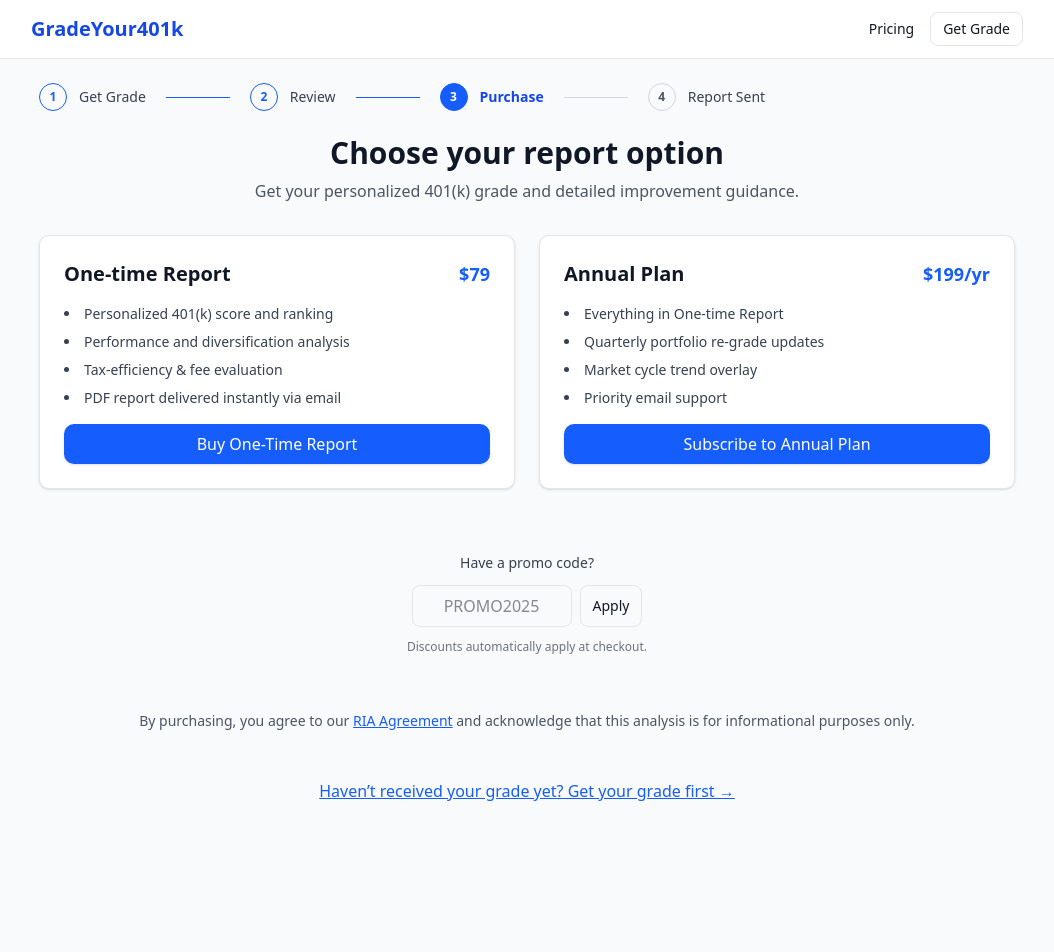
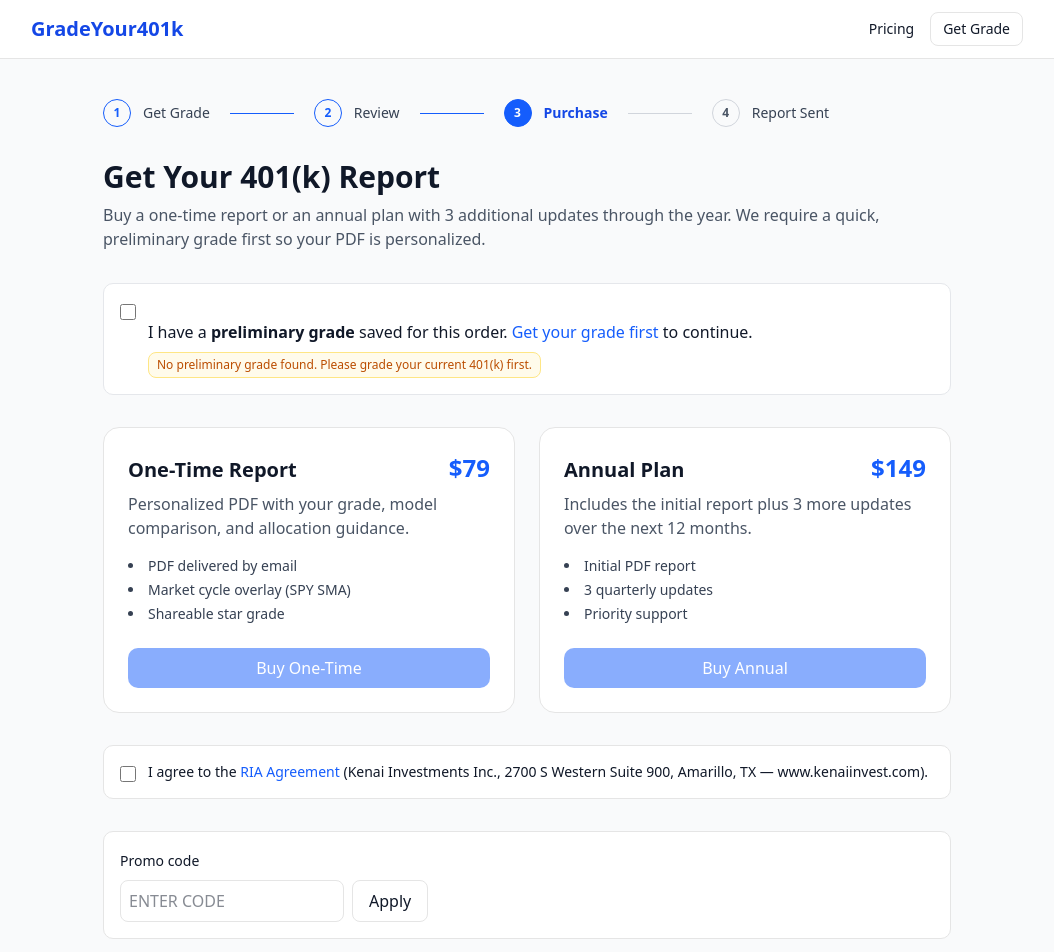
Before and after one commit to rremling/gradeyour401k, a Next.js app: page /pricing in a window 1280 px wide. Shown: the top 952 px of the page, without its empty margins (113-1167 px from the left). Before the commit the page ends 827 px from the top, so only its background shows below. Built offline with nearby package versions, Linux system fonts and the light colour scheme.

Commit message:
Update page.tsx

```diff
--- a/src/app/pricing/page.tsx
+++ b/src/app/pricing/page.tsx
@@ -1,10 +1,10 @@
-// src/app/grade/new/page.tsx
+// src/app/pricing/page.tsx
 "use client";
 
+import { useEffect, useMemo, useRef, useState } from "react";
 import Link from "next/link";
-import { useState } from "react";
 
-// Reusable stepper
+// ---- Stepper (1:Get Grade, 2:Review, 3:Purchase, 4:Report Sent) ----
 function Stepper({ current = 3 }: { current?: 1 | 2 | 3 | 4 }) {
   const steps = [
     { n: 1, label: "Get Grade" },
@@ -14,7 +14,7 @@ function Stepper({ current = 3 }: { current?: 1 | 2 | 3 | 4 }) {
   ] as const;
 
   return (
-    <div className="w-full mb-6">
+    <div className="w-full">
       <ol className="flex items-center gap-3 text-sm">
         {steps.map((s, idx) => {
           const isActive = s.n === current;
@@ -57,139 +57,314 @@ function Stepper({ current = 3 }: { current?: 1 | 2 | 3 | 4 }) {
   );
 }
 
+const ONE_TIME_PRICE_USD = Number(process.env.NEXT_PUBLIC_PRICE_ONE_TIME || 79);
+const ANNUAL_PRICE_USD = Number(process.env.NEXT_PUBLIC_PRICE_ANNUAL || 149);
+
+type PlanKey = "one_time" | "annual";
+type PromoInfo = {
+  id: string;
+  percent_off?: number | null;
+  amount_off?: number | null;
+  currency?: string | null;
+};
+
 export default function PricingPage() {
-  const [promoCode, setPromoCode] = useState("");
+  const [isLoading, setIsLoading] = useState<PlanKey | null>(null);
   const [error, setError] = useState<string | null>(null);
 
-  async function startCheckout(plan: "onetime" | "annual") {
+  const [riaAccepted, setRiaAccepted] = useState(false);
+  const riaRef = useRef<HTMLDivElement | null>(null);
+
+  const [hasPrelim, setHasPrelim] = useState(false);
+  const [prelimAccepted, setPrelimAccepted] = useState(false);
+  const [previewId, setPreviewId] = useState<string | null>(null);
+
+  useEffect(() => {
+    const id =
+      typeof window !== "undefined"
+        ? localStorage.getItem("gy4k_preview_id")
+        : null;
+    if (id) {
+      setPreviewId(id);
+      setHasPrelim(true);
+      setPrelimAccepted(true);
+    } else {
+      setPreviewId(null);
+      setHasPrelim(false);
+      setPrelimAccepted(false);
+    }
+  }, []);
+
+  const [promoInput, setPromoInput] = useState("");
+  const [applied, setApplied] = useState<PromoInfo | null>(null);
+  const [applying, setApplying] = useState(false);
+  const [promoMsg, setPromoMsg] = useState<string | null>(null);
+
+  function calcAfterPromo(baseUsd: number, promo: PromoInfo | null): number {
+    if (!promo) return baseUsd;
+    const pct = promo.percent_off ?? null;
+    const amtCents = promo.amount_off ?? null;
+    let after = baseUsd;
+    if (pct && pct > 0) after = Math.max(0, baseUsd * (1 - pct / 100));
+    else if (amtCents && amtCents > 0) after = Math.max(0, baseUsd - amtCents / 100);
+    return Math.round(after * 100) / 100;
+  }
+
+  const oneTimeAfter = useMemo(() => calcAfterPromo(ONE_TIME_PRICE_USD, applied), [applied]);
+  const annualAfter = useMemo(() => calcAfterPromo(ANNUAL_PRICE_USD, applied), [applied]);
+
+  const buyDisabled = useMemo(
+    () => !riaAccepted || !prelimAccepted || isLoading !== null,
+    [riaAccepted, prelimAccepted, isLoading]
+  );
+
+  async function handleBuy(planKey: PlanKey) {
     setError(null);
+
+    if (!prelimAccepted || !hasPrelim || !previewId) {
+      window.location.href = "/grade/new";
+      return;
+    }
+    if (!riaAccepted) {
+      riaRef.current?.scrollIntoView({ behavior: "smooth", block: "center" });
+      return;
+    }
     try {
+      setIsLoading(planKey);
       const res = await fetch("/api/checkout", {
         method: "POST",
         headers: { "Content-Type": "application/json" },
         body: JSON.stringify({
-          plan,
-          promoCode: promoCode.trim().toUpperCase(),
+          planKey,
+          previewId,
+          promotionCodeId: applied?.id || undefined,
         }),
       });
       const data = await res.json();
-      if (!res.ok || !data?.url) throw new Error(data?.error || "Checkout failed");
-      window.location.href = data.url;
+      if (res.ok && data?.url) {
+        window.location.href = data.url as string;
+      } else {
+        setError(data?.error || "Checkout failed. Please try again.");
+      }
     } catch (e: any) {
-      setError(e?.message || "Checkout failed");
+      setError(e?.message || "Failed to start Checkout. Please try again.");
+    } finally {
+      setIsLoading(null);
+    }
+  }
+
+  async function applyPromo() {
+    setPromoMsg(null);
+    setError(null);
+    setApplying(true);
+    try {
+      const code = promoInput.trim().toUpperCase();
+      if (!code) {
+        setPromoMsg("Enter a code first.");
+        setApplying(false);
+        return;
+      }
+      const res = await fetch("/api/checkout/validate-promo", {
+        method: "POST",
+        headers: { "Content-Type": "application/json" },
+        body: JSON.stringify({ code }),
+      });
+      const data = await res.json();
+
+      if (!res.ok || !data?.ok || !data?.promotionCode) {
+        setApplied(null);
+        setPromoMsg(data?.error || "This code is invalid or not applicable to your items.");
+      } else {
+        setApplied({
+          id: data.promotionCode.id,
+          percent_off: data.promotionCode.coupon?.percent_off ?? null,
+          amount_off: data.promotionCode.coupon?.amount_off ?? null,
+          currency: data.promotionCode.coupon?.currency ?? null,
+        });
+        setPromoMsg("Code applied!");
+      }
+    } catch (e: any) {
+      setApplied(null);
+      setPromoMsg("Failed to validate promo. Please try again.");
+    } finally {
+      setApplying(false);
     }
   }
 
   return (
-    <main className="mx-auto max-w-5xl p-6 space-y-8">
+    <main className="mx-auto max-w-4xl px-6 py-10 space-y-8">
+      {/* Progress / flow */}
       <Stepper current={3} />
 
-      <div className="text-center space-y-2">
-        <h1 className="text-3xl font-bold">Choose your report option</h1>
+      <header className="space-y-2">
+        <h1 className="text-3xl font-bold">Get Your 401(k) Report</h1>
         <p className="text-gray-600">
-          Get your personalized 401(k) grade and detailed improvement guidance.
+          Buy a one-time report or an annual plan with 3 additional updates through the year.
+          We require a quick, preliminary grade first so your PDF is personalized.
         </p>
+      </header>
+
+      {/* Preliminary Grade gate */}
+      <div className="rounded-lg border border-gray-200 p-4 bg-white">
+        <label className="flex items-start gap-3 text-sm">
+          <input
+            type="checkbox"
+            className="mt-1 h-4 w-4"
+            checked={prelimAccepted}
+            onChange={(e) => setPrelimAccepted(e.target.checked)}
+          />
+        </label>
+        <div className="ml-7">
+          <p>
+            I have a <strong>preliminary grade</strong> saved for this order.
+            {!hasPrelim && (
+              <>
+                {" "}
+                <a href="/grade/new" className="text-blue-600 hover:underline">
+                  Get your grade first
+                </a>{" "}
+                to continue.
+              </>
+            )}
+          </p>
+          {!hasPrelim && (
+            <p className="mt-2 text-xs text-amber-700 bg-amber-50 border border-amber-200 rounded-md px-2 py-1 inline-block">
+              No preliminary grade found. Please grade your current 401(k) first.
+            </p>
+          )}
+        </div>
+      </div>
+
+      {/* Pricing cards */}
+      <section className="grid grid-cols-1 md:grid-cols-2 gap-6">
+        {/* One-Time card */}
+        <div className="rounded-2xl border p-6 bg-white flex flex-col">
+          {/* title + price inline */}
+          <div className="flex items-baseline justify-between">
+            <h2 className="text-xl font-semibold">One-Time Report</h2>
+            <div className="text-xl md:text-2xl font-bold text-blue-600">
+              ${ONE_TIME_PRICE_USD.toFixed(0)}
+            </div>
+          </div>
+          {/* after-promo hint */}
+          {applied && (
+            <div className="text-xs text-green-700 mt-1">
+              After promo: ${oneTimeAfter.toFixed(2)}
+            </div>
+          )}
+          <p className="text-gray-600 mt-2">
+            Personalized PDF with your grade, model comparison, and allocation guidance.
+          </p>
+
+          {/* bullets */}
+          <ul className="mt-4 text-sm text-gray-700 list-disc list-inside space-y-1">
+            <li>PDF delivered by email</li>
+            <li>Market cycle overlay (SPY SMA)</li>
+            <li>Shareable star grade</li>
+          </ul>
+
+          {/* buy button moved below bullets */}
+          <button
+            className="mt-6 rounded-lg bg-blue-600 text-white px-4 py-2 hover:bg-blue-700 disabled:opacity-50"
+            disabled={buyDisabled}
+            onClick={() => handleBuy("one_time")}
+          >
+            {isLoading === "one_time" ? "Starting…" : "Buy One-Time"}
+          </button>
+        </div>
+
+        {/* Annual card */}
+        <div className="rounded-2xl border p-6 bg-white flex flex-col">
+          {/* title + price inline */}
+          <div className="flex items-baseline justify-between">
+            <h2 className="text-xl font-semibold">Annual Plan</h2>
+            <div className="text-xl md:text-2xl font-bold text-blue-600">
+              ${ANNUAL_PRICE_USD.toFixed(0)}
+            </div>
+          </div>
+          {/* after-promo hint */}
+          {applied && (
+            <div className="text-xs text-green-700 mt-1">
+              After promo: ${annualAfter.toFixed(2)}
+            </div>
+          )}
+          <p className="text-gray-600 mt-2">
+            Includes the initial report plus 3 more updates over the next 12 months.
+          </p>
+
+          {/* bullets */}
+          <ul className="mt-4 text-sm text-gray-700 list-disc list-inside space-y-1">
+            <li>Initial PDF report</li>
+            <li>3 quarterly updates</li>
+            <li>Priority support</li>
+          </ul>
+
+          {/* buy button moved below bullets */}
+          <button
+            className="mt-6 rounded-lg bg-blue-600 text-white px-4 py-2 hover:bg-blue-700 disabled:opacity-50"
+            disabled={buyDisabled}
+            onClick={() => handleBuy("annual")}
+          >
+            {isLoading === "annual" ? "Starting…" : "Buy Annual"}
+          </button>
+        </div>
+      </section>
+
+      {/* RIA Agreement */}
+      <div ref={riaRef} className="rounded-lg border p-4 bg-white">
+        <label className="flex items-start gap-3 text-sm">
+          <input
+            type="checkbox"
+            className="mt-1 h-4 w-4"
+            checked={riaAccepted}
+            onChange={(e) => setRiaAccepted(e.target.checked)}
+          />
+          <span>
+            I agree to the{" "}
+            <Link href="/legal/ria" className="text-blue-600 hover:underline" target="_blank">
+              RIA Agreement
+            </Link>{" "}
+            (Kenai Investments Inc., 2700 S Western Suite 900, Amarillo, TX — www.kenaiinvest.com).
+          </span>
+        </label>
+      </div>
+
+      {/* Promo code (bottom) */}
+      <div className="rounded-lg border p-4 bg-white">
+        <label className="text-sm font-medium">Promo code</label>
+        <div className="mt-2 flex gap-2">
+          <input
+            className="w-56 border rounded-md p-2 uppercase"
+            value={promoInput}
+            onChange={(e) => setPromoInput(e.target.value.toUpperCase())}
+            placeholder="ENTER CODE"
+            maxLength={40}
+          />
+        <button
+            className="rounded-md border px-4 py-2 hover:bg-gray-50 disabled:opacity-50"
+            onClick={applyPromo}
+            disabled={applying}
+          >
+            {applying ? "Applying…" : "Apply"}
+          </button>
+          {applied && <span className="text-sm text-green-700 self-center">Code applied</span>}
+        </div>
+        {promoMsg && (
+          <p
+            className={`mt-2 text-sm ${
+              promoMsg.includes("applied") ? "text-green-700" : "text-red-700"
+            }`}
+          >
+            {promoMsg}
+          </p>
+        )}
       </div>
 
       {error && (
-        <div className="rounded-md border border-red-300 bg-red-50 p-3 text-red-700 text-sm">
+        <div className="rounded-md bg-red-50 border border-red-200 p-3 text-red-700 text-sm">
           {error}
         </div>
       )}
-
-      <div className="grid md:grid-cols-2 gap-6">
-        {/* One-time */}
-        <div className="border rounded-lg bg-white p-6 flex flex-col justify-between shadow-sm hover:shadow-md transition">
-          <div className="space-y-4">
-            <div className="flex items-center justify-between">
-              <h2 className="text-xl font-semibold">One-time Report</h2>
-              <span className="text-lg font-bold text-blue-600">$79</span>
-            </div>
-            <ul className="list-disc list-inside text-gray-700 text-sm space-y-2">
-              <li>Personalized 401(k) score and ranking</li>
-              <li>Performance and diversification analysis</li>
-              <li>Tax-efficiency & fee evaluation</li>
-              <li>PDF report delivered instantly via email</li>
-            </ul>
-          </div>
-          <div className="pt-4">
-            <button
-              onClick={() => startCheckout("onetime")}
-              className="w-full rounded-lg bg-blue-600 text-white py-2 hover:bg-blue-700 transition font-medium shadow-sm"
-            >
-              Buy One-Time Report
-            </button>
-          </div>
-        </div>
-
-        {/* Annual */}
-        <div className="border rounded-lg bg-white p-6 flex flex-col justify-between shadow-sm hover:shadow-md transition">
-          <div className="space-y-4">
-            <div className="flex items-center justify-between">
-              <h2 className="text-xl font-semibold">Annual Plan</h2>
-              <span className="text-lg font-bold text-blue-600">$199/yr</span>
-            </div>
-            <ul className="list-disc list-inside text-gray-700 text-sm space-y-2">
-              <li>Everything in One-time Report</li>
-              <li>Quarterly portfolio re-grade updates</li>
-              <li>Market cycle trend overlay</li>
-              <li>Priority email support</li>
-            </ul>
-          </div>
-          <div className="pt-4">
-            <button
-              onClick={() => startCheckout("annual")}
-              className="w-full rounded-lg bg-blue-600 text-white py-2 hover:bg-blue-700 transition font-medium shadow-sm"
-            >
-              Subscribe to Annual Plan
-            </button>
-          </div>
-        </div>
-      </div>
-
-      {/* Promo code */}
-      <div className="max-w-md mx-auto text-center space-y-3 pt-8">
-        <label className="block text-sm font-medium text-gray-700">
-          Have a promo code?
-        </label>
-        <div className="flex justify-center gap-2">
-          <input
-            type="text"
-            placeholder="PROMO2025"
-            value={promoCode}
-            onChange={(e) => setPromoCode(e.target.value.toUpperCase())}
-            className="border rounded-md p-2 text-center w-40 uppercase"
-          />
-          <button
-            onClick={() => setPromoCode(promoCode.trim().toUpperCase())}
-            className="border rounded-md px-3 py-2 text-sm hover:bg-gray-50"
-          >
-            Apply
-          </button>
-        </div>
-        <p className="text-xs text-gray-500">
-          Discounts automatically apply at checkout.
-        </p>
-      </div>
-
-      {/* Agreement */}
-      <div className="text-center text-sm text-gray-600 pt-6">
-        By purchasing, you agree to our{" "}
-        <Link href="/legal/ria" className="underline text-blue-600">
-          RIA Agreement
-        </Link>{" "}
-        and acknowledge that this analysis is for informational purposes only.
-      </div>
-
-      {/* Link to get grade */}
-      <div className="text-center pt-4">
-        <Link
-          href="/grade/new"
-          className="text-blue-600 underline hover:no-underline"
-        >
-          Haven’t received your grade yet? Get your grade first →
-        </Link>
-      </div>
     </main>
   );
 }
```
